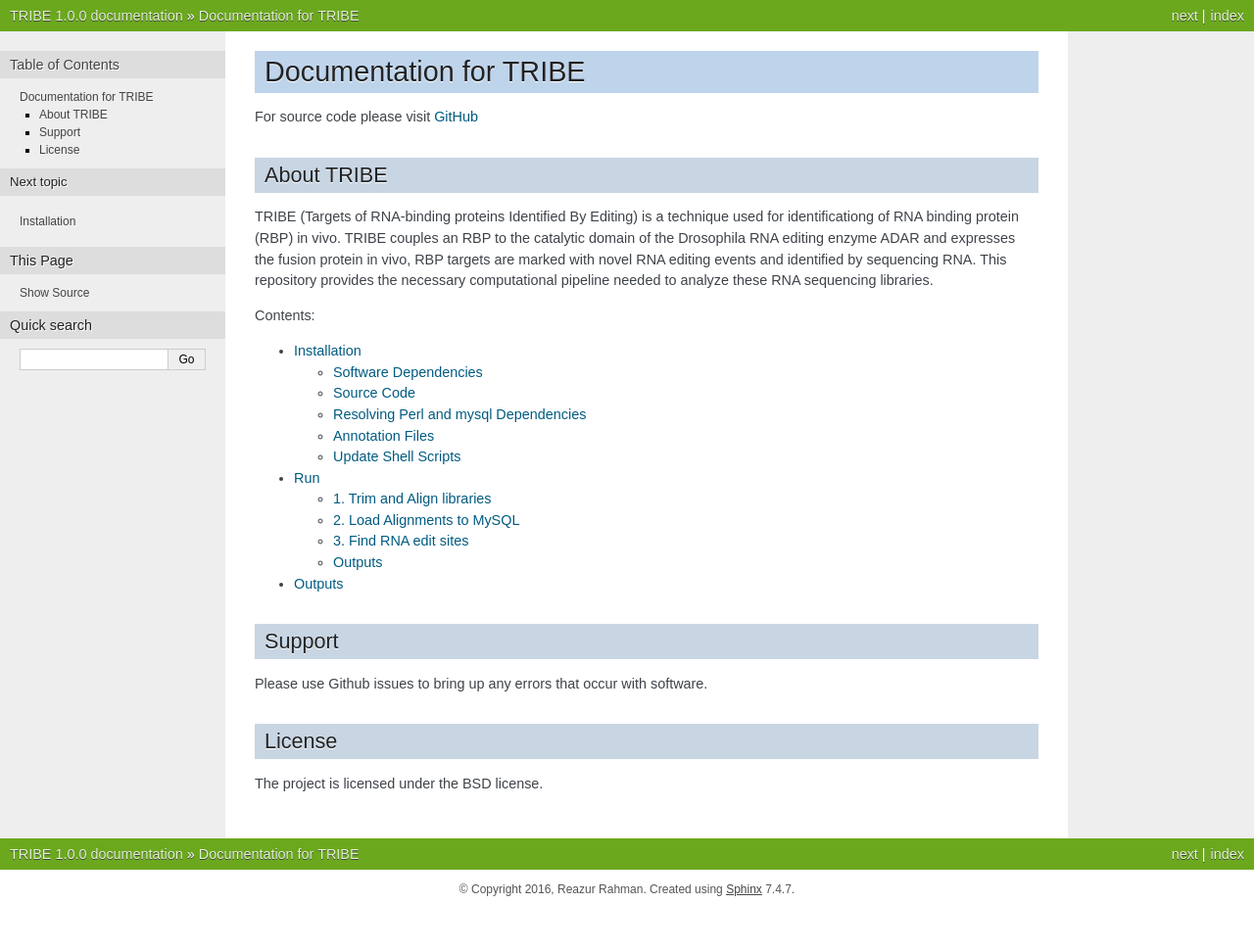
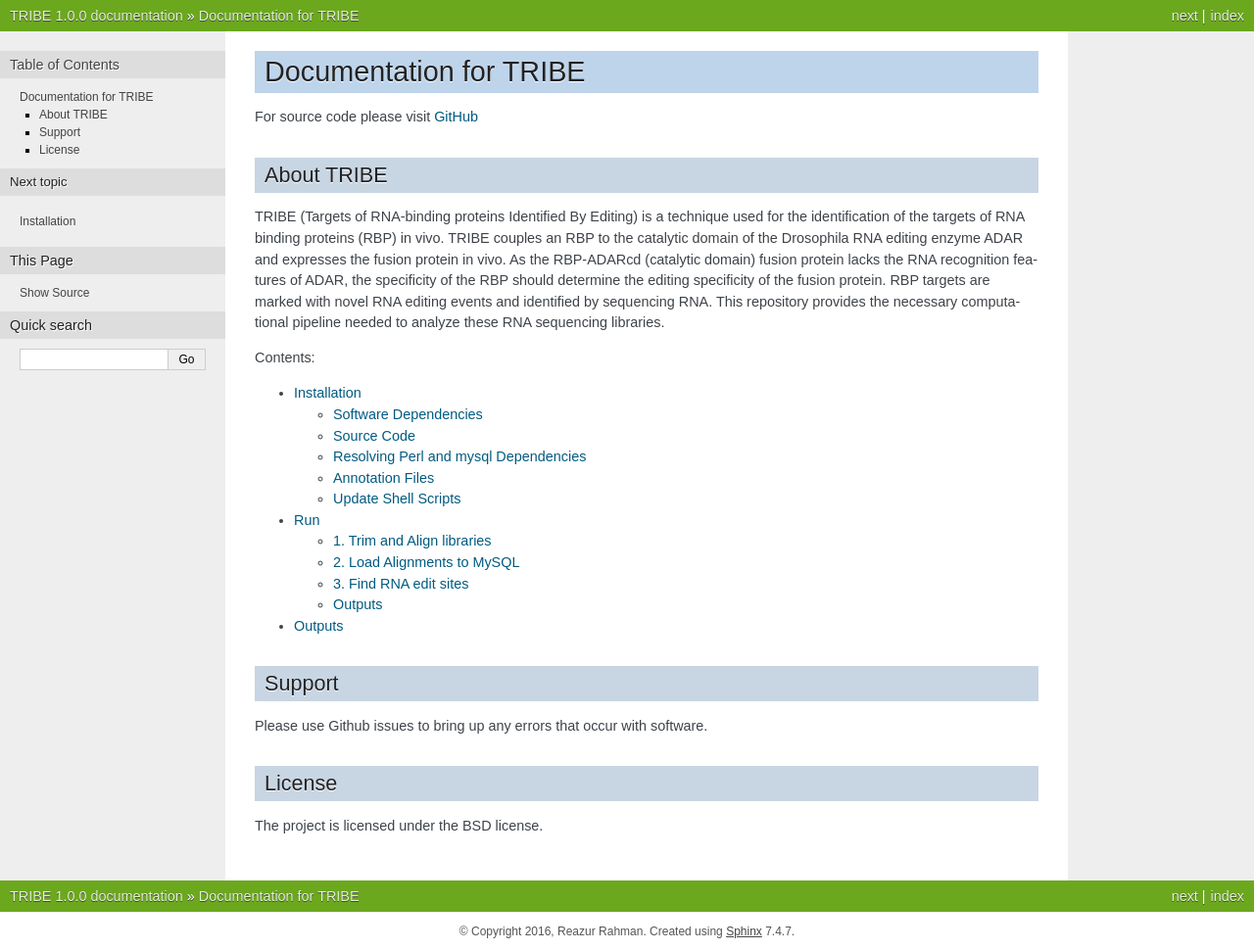
Before and after one commit to rosbashlab/TRIBE, a Sphinx documentation site: the page built from docs/source/index.rst, in a window 1280 px wide. Shown: the whole page at 98% size. Built offline with Sphinx 7.4.7, drawn with Linux system fonts in a browser that asks for light colours; before the commit the page ends 928 px from its top, so only the background shows below that.

Commit message:
Update index.rst

```diff
--- a/docs/source/index.rst
+++ b/docs/source/index.rst
@@ -6,7 +6,7 @@ For source code please visit `GitHub <https://github.com/rosbashlab/TRIBE>`_
 
 About TRIBE
 -----------
-TRIBE (Targets of RNA-binding proteins Identified By Editing) is a technique used for identificationg of RNA binding protein (RBP) in vivo. TRIBE couples an RBP to the catalytic domain of the Drosophila RNA editing enzyme ADAR and expresses the fusion protein in vivo, RBP targets are marked with novel RNA editing events and identified by sequencing RNA. This repository provides the necessary computational pipeline needed to analyze these RNA sequencing libraries.
+TRIBE (Targets of RNA-binding proteins Identified By Editing) is a technique used for the identification of the targets of RNA binding proteins (RBP) in vivo. TRIBE couples an RBP to the catalytic domain of the Drosophila RNA editing enzyme ADAR and expresses the fusion protein in vivo. As the RBP-ADARcd (catalytic domain) fusion protein lacks the RNA recognition features of ADAR, the specificity of the RBP should determine the editing specificity of the fusion protein.  RBP targets are marked with novel RNA editing events and identified by sequencing RNA. This repository provides the necessary computational pipeline needed to analyze these RNA sequencing libraries.
 
 
 Contents:
```
